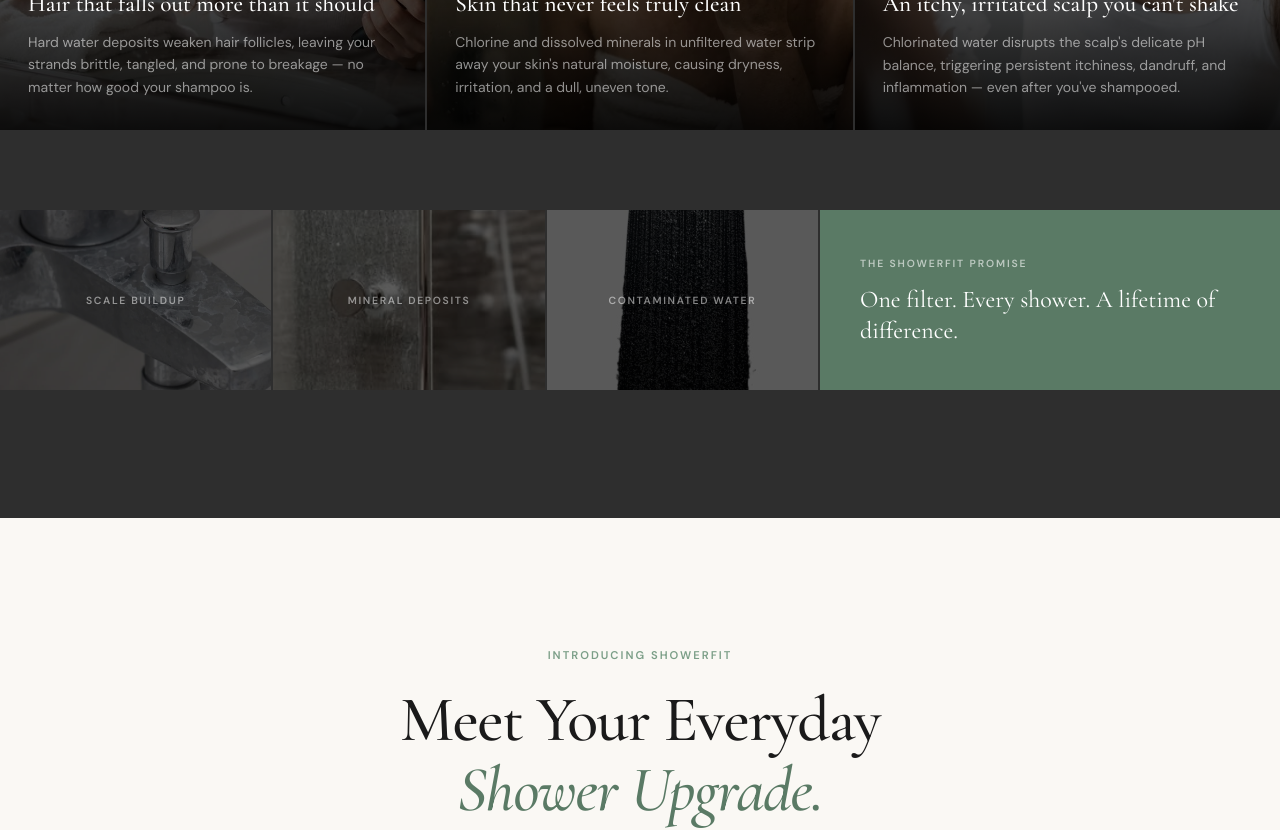
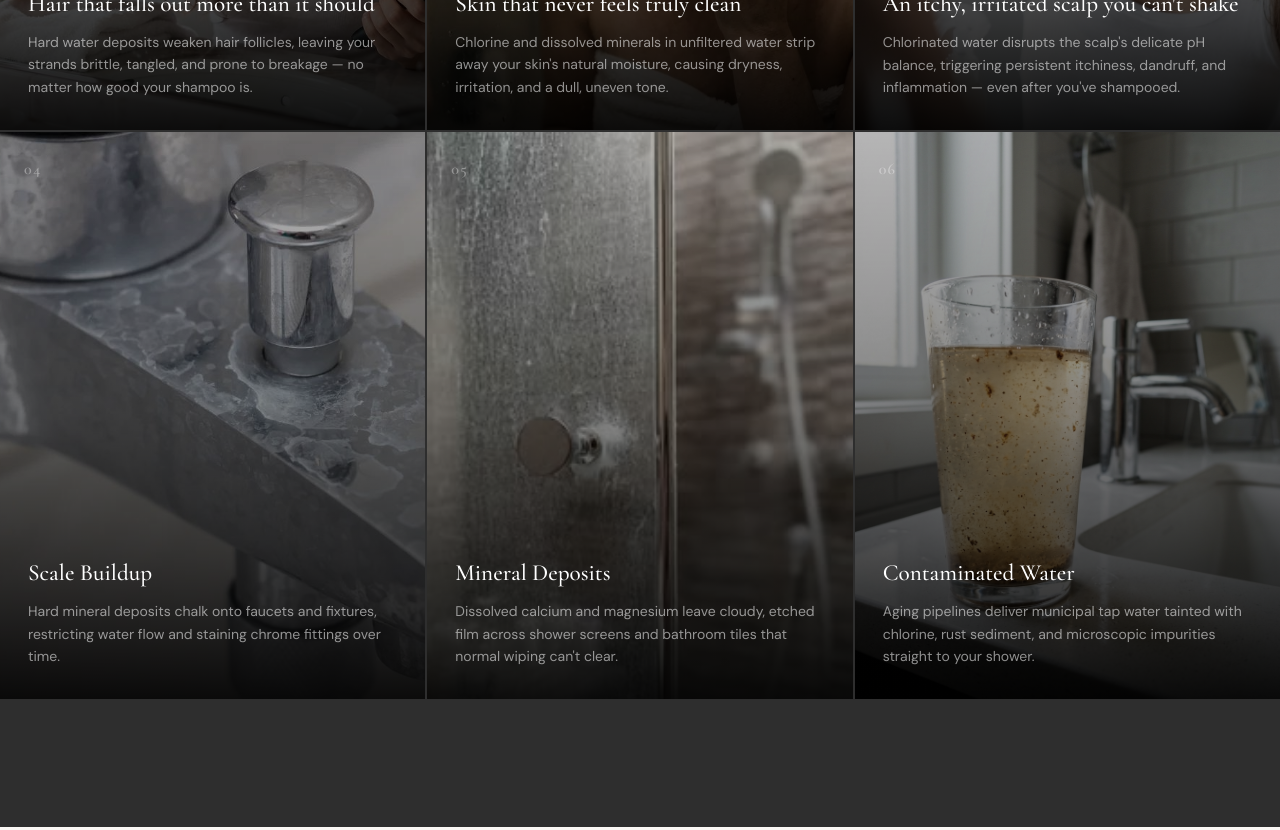
Before and after one commit to Likhithgowdak6/water_filter_wesite, a Next.js app: page / in a window 1280 px wide. Shown: the part 2060-2890 px from the top of the page. Built offline with nearby package versions, Linux system fonts and the light colour scheme.

Commit message:
Update ProblemSection: remove green bar, update contaminated water image, and resize bottom cards to match top row

```diff
--- a/app/components/ProblemSection.tsx
+++ b/app/components/ProblemSection.tsx
@@ -26,6 +26,27 @@ const problems = [
     alt: 'Woman scratching itchy scalp',
     headline: 'An itchy, irritated scalp you can\'t shake',
     body: 'Chlorinated water disrupts the scalp\'s delicate pH balance, triggering persistent itchiness, dandruff, and inflammation — even after you\'ve shampooed.',
+  },
+  {
+    id: 'scale-buildup',
+    image: IMAGES.problems.waterScale,
+    alt: 'Hard water scale buildup on bathroom tap',
+    headline: 'Scale Buildup',
+    body: 'Hard mineral deposits chalk onto faucets and fixtures, restricting water flow and staining chrome fittings over time.',
+  },
+  {
+    id: 'mineral-deposits',
+    image: IMAGES.problems.showerGlassScale,
+    alt: 'Scale deposits on shower glass',
+    headline: 'Mineral Deposits',
+    body: 'Dissolved calcium and magnesium leave cloudy, etched film across shower screens and bathroom tiles that normal wiping can\'t clear.',
+  },
+  {
+    id: 'contaminated-water',
+    image: IMAGES.problems.pollutedWater,
+    alt: 'Contaminated tap water with rust and sediment',
+    headline: 'Contaminated Water',
+    body: 'Aging pipelines deliver municipal tap water tainted with chlorine, rust sediment, and microscopic impurities straight to your shower.',
   },
 ];
 
@@ -177,99 +198,6 @@ export default function ProblemSection() {
             </motion.div>
           ))}
         </motion.div>
-
-        {/* Water quality visual strip */}
-        <motion.div
-          initial={{ opacity: 0, y: 30 }}
-          animate={inView ? { opacity: 1, y: 0 } : { opacity: 0, y: 30 }}
-          transition={{ duration: 0.9, delay: 0.7 }}
-          style={{
-            marginTop: '5rem',
-            display: 'flex',
-            gap: '2px',
-            overflow: 'hidden',
-          }}
-        >
-          {[
-            IMAGES.problems.waterScale,
-            IMAGES.problems.showerGlassScale,
-            IMAGES.problems.pollutedWater,
-          ].map((src, i) => (
-            <div
-              key={i}
-              style={{
-                flex: 1,
-                position: 'relative',
-                height: '180px',
-                overflow: 'hidden',
-              }}
-            >
-              <Image
-                src={src}
-                alt={['Hard water scale', 'Scale deposits on shower glass', 'Polluted shower water'][i]}
-                fill
-                quality={70}
-                style={{
-                  objectFit: 'cover',
-                  filter: 'grayscale(40%) brightness(0.6)',
-                }}
-              />
-              <div style={{
-                position: 'absolute',
-                inset: 0,
-                background: 'rgba(0,0,0,0.4)',
-                display: 'flex',
-                alignItems: 'center',
-                justifyContent: 'center',
-              }}>
-                <span style={{
-                  fontFamily: "'DM Sans', sans-serif",
-                  fontSize: '0.65rem',
-                  fontWeight: '600',
-                  letterSpacing: '0.16em',
-                  textTransform: 'uppercase',
-                  color: 'rgba(255,255,255,0.5)',
-                  textAlign: 'center',
-                  padding: '0 1rem',
-                }}>
-                  {['Scale Buildup', 'Mineral Deposits', 'Contaminated Water'][i]}
-                </span>
-              </div>
-            </div>
-          ))}
-
-          {/* Resolution callout */}
-          <div style={{
-            flex: '1.4',
-            padding: '2rem 2.5rem',
-            backgroundColor: 'var(--accent-sage-dark)',
-            display: 'flex',
-            flexDirection: 'column',
-            justifyContent: 'center',
-          }}>
-            <span style={{
-              fontFamily: "'DM Sans', sans-serif",
-              fontSize: '0.65rem',
-              fontWeight: '600',
-              letterSpacing: '0.18em',
-              textTransform: 'uppercase',
-              color: 'rgba(255,255,255,0.6)',
-              display: 'block',
-              marginBottom: '0.75rem',
-            }}>
-              The ShowerFit Promise
-            </span>
-            <p style={{
-              fontFamily: "'Cormorant Garamond', Georgia, serif",
-              fontSize: '1.5rem',
-              fontWeight: '400',
-              color: 'white',
-              lineHeight: 1.3,
-            }}>
-              One filter. Every shower. A lifetime of difference.
-            </p>
-          </div>
-        </motion.div>
       </div>
 
       <style jsx global>{`
--- a/app/data/imageMapping.ts
+++ b/app/data/imageMapping.ts
@@ -137,8 +137,8 @@ const rawImages = {
     waterScale: '/images/WhatsApp Image 2026-11-01 at 5.02.34 PM (4).jpeg',
     // Water marks / hard water deposits on shower glass
     showerGlassScale: '/images/WhatsApp Image 2026-11-01 at 5.02.35 PM (5).jpeg',
-    // Shower head emitting black/polluted water (concept image)
-    pollutedWater: '/images/WhatsApp Image 2026-11-01 at 5.02.31 PM (1).jpeg',
+    // Contaminated / murky, rusty unfiltered tap water
+    pollutedWater: '/images/contaminated-water.jpg',
   },
 
   // -----------------------------------------------
```
Also changed, not shown: public/images/contaminated-water.jpg (added).
